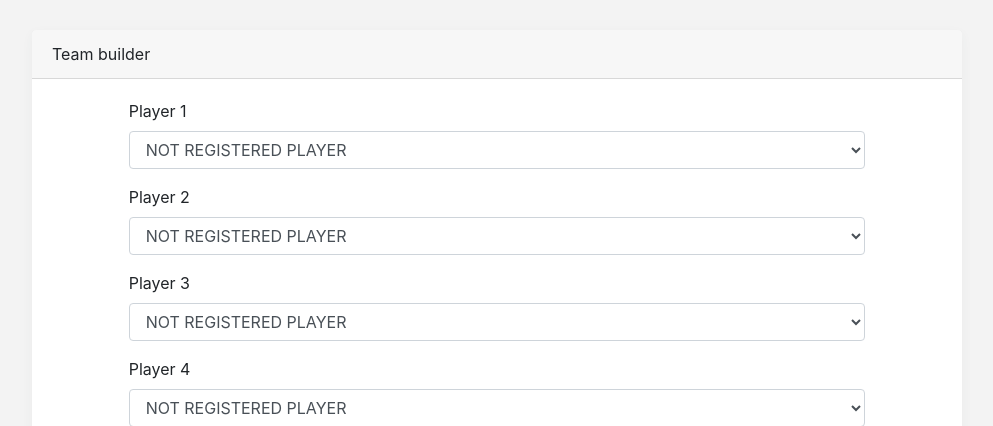
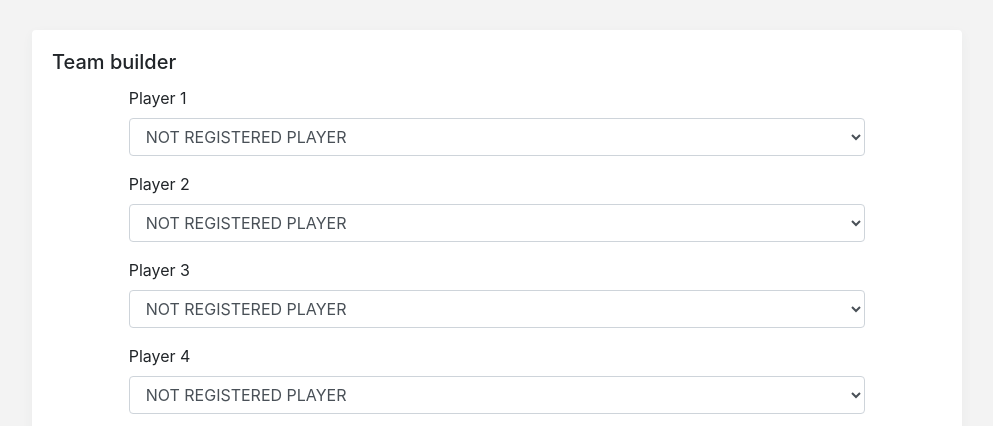
Before and after one commit to Nuqlear/genkstaleague, a Python web app: template gleague/gleague/frontend/templates/redesign/team_builder.html in a window 1280 px wide. Shown: the part 66-492 px from the top of the page, without its empty margins (143-1136 px from the left). Run offline with Jinja, Linux system fonts and the light colour scheme; the template is opened without the code that fills it, so the values that code supplies are empty; some libraries are stand-ins or nearby versions.

Commit message:
Changed team builder title

```diff
--- a/gleague/gleague/frontend/templates/redesign/team_builder.html
+++ b/gleague/gleague/frontend/templates/redesign/team_builder.html
@@ -3,10 +3,8 @@
 {% block content %}
     {% set non_registered_player='NOT REGISTERED PLAYER' %}
     <div class="card">
-        <div class="card-header">
-            Team builder
-        </div>
         <div class="card-body">
+            <h5 class="card-title">Team builder</h5>
             <div class="row">
                 <div class="col-10 offset-1">
                     <form method="POST" action="">
```
